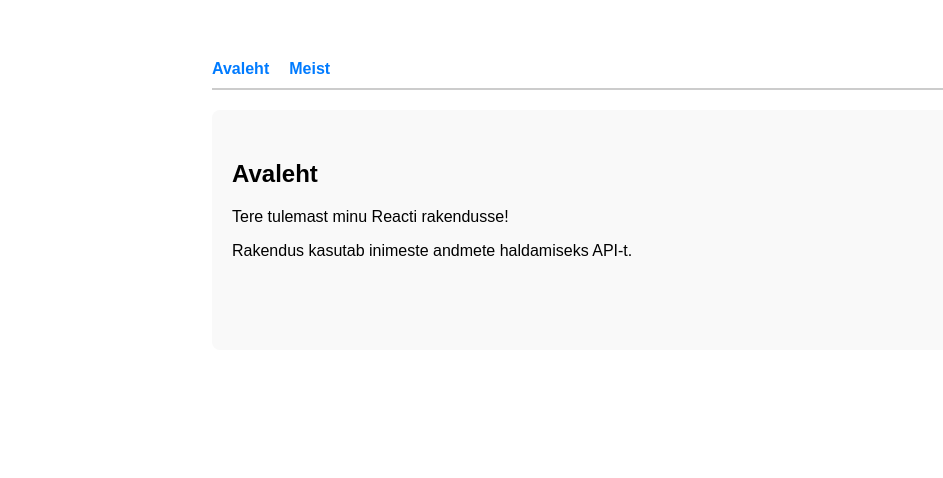
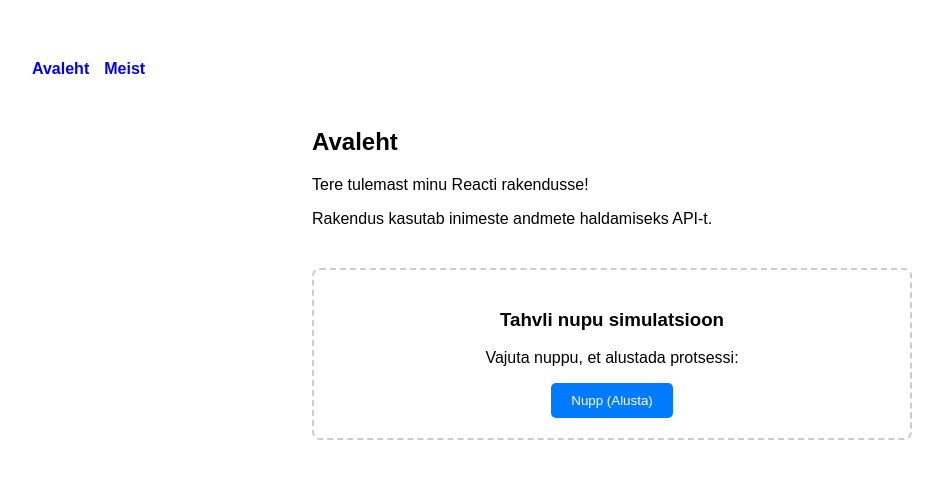
Before and after one commit to Maia-Marit/raamistik666, a React (Vite) app in the folder my-app/: page / in a window 1280 px wide. Shown: the top 478 px of the page, without its empty margins (28-971 px from the left). Built offline with nearby package versions, Linux system fonts and the light colour scheme.

Commit message:
tahvli nupu loogika lisamine

```diff
--- a/my-app/src/App.jsx
+++ b/my-app/src/App.jsx
@@ -5,17 +5,93 @@ import { BrowserRouter as Router, Routes, Route, Link } from "react-router-dom";
 const API_URL = "http://192.168.42.160:3003/people";
 
 // ------------------------------------
-// 1. AVALEHT
+// 1. AVALEHT (Kuhu on lisatud tahvli nupu loogika)
 // ------------------------------------
+function Home() {
+  // Nupu olekud: 'algus', 'laadimine', 'edu', 'viga'
+  const [olek, setOlek] = useState("algus");
 
-function Home() {
+  const käivitaProtsess = () => {
+    setOlek("laadimine");
+
+    // Simuleerime 2 sekundit laadimist
+    setTimeout(() => {
+      // 50% võimalus, et läheb õigesse kohta (edu) või viskab vea (error 200)
+      const onEdukas = Math.random() > 0.5;
+
+      if (onEdukas) {
+        setOlek("edu");
+      } else {
+        setOlek("viga");
+
+        // Joonisel viib viga tagasi algusesse.
+        // Suuname automaatselt 2.5 sekundi pärast algasendisse tagasi.
+        setTimeout(() => {
+          setOlek("algus");
+        }, 2500);
+      }
+    }, 2000);
+  };
+
   return (
     <div style={pageStyle}>
       <h2>Avaleht</h2>
+      <p>Tere tulemast minu Reacti rakendusse!</p>
+      <p>Rakendus kasutab inimeste andmete haldamiseks API-t.</p>
 
-      <p>Tere tulemast minu Reacti rakendusse!</p>
+      {/* ------------------------------------
+          TAHVLI NUPU INTERAKTIIVNE SKEEM
+      ------------------------------------ */}
+      <div
+        style={{
+          marginTop: "40px",
+          padding: "20px",
+          border: "2px dashed #ccc",
+          borderRadius: "8px",
+          textAlign: "center",
+        }}
+      >
+        <h3>Tahvli nupu simulatsioon</h3>
 
-      <p>Rakendus kasutab inimeste andmete haldamiseks API-t.</p>
+        {olek === "algus" && (
+          <div>
+            <p>Vajuta nuppu, et alustada protsessi:</p>
+            <button onClick={käivitaProtsess} style={buttonStyle}>
+              Nupp (Alusta)
+            </button>
+          </div>
+        )}
+
+        {olek === "laadimine" && (
+          <div>
+            <p
+              style={{ fontSize: "20px", fontWeight: "bold", color: "#ffa500" }}
+            >
+              🔄 Laadimine... palun oota...
+            </p>
+          </div>
+        )}
+
+        {olek === "edu" && (
+          <div style={{ color: "green" }}>
+            <p style={{ fontSize: "24px" }}>✓ Õige koht saavutatud!</p>
+            <p>Edukas ühendus.</p>
+            <button onClick={() => setOlek("algus")} style={smallButtonStyle}>
+              Alusta uuesti
+            </button>
+          </div>
+        )}
+
+        {olek === "viga" && (
+          <div style={{ color: "red" }}>
+            <p style={{ fontSize: "24px" }}>⚠️ Error 200 - Ei tööta!</p>
+            <p>Suunan automaatselt tagasi algusesse...</p>
+            <button onClick={() => setOlek("algus")} style={deleteButtonStyle}>
+              Mine kohe tagasi
+            </button>
+          </div>
+        )}
+      </div>
     </div>
   );
 }
@@ -23,47 +99,26 @@ function Home() {
 // ------------------------------------
 // 2. MEIE
 // ------------------------------------
-
 function About() {
-  // Inimeste nimekiri
   const [inimesed, setInimesed] = useState([]);
-
-  // Vorm
   const [naitaVormi, setNaitaVormi] = useState(false);
-
-  // Väljad
   const [nimi, setNimi] = useState("");
   const [vanus, setVanus] = useState("");
-
-  // Muutmise olek
   const [muudetavInimene, setMuudetavInimene] = useState(null);
-
-  // ------------------------------------
-  // GET
-  // Võtame inimesed API-st
-  // ------------------------------------
 
   async function laeInimesed() {
     try {
       const response = await fetch(API_URL);
-
       const andmed = await response.json();
-
       setInimesed(andmed);
     } catch (error) {
       console.error("Inimeste laadimine ebaõnnestus:", error);
     }
   }
 
-  // Laeme inimesed kohe, kui leht avaneb
   useEffect(() => {
     laeInimesed();
   }, []);
-
-  // ------------------------------------
-  // POST
-  // UUE INIMESE LISAMINE
-  // ------------------------------------
 
   async function lisaInimene() {
     if (nimi === "" || vanus === "") {
@@ -71,65 +126,35 @@ function About() {
       return;
     }
 
-    const uusInimene = {
-      nimi: nimi,
-      vanus: Number(vanus),
-    };
+    const uusInimene = { nimi: nimi, vanus: Number(vanus) };
 
     try {
       const response = await fetch(API_URL, {
         method: "POST",
-
-        headers: {
-          "Content-Type": "application/json",
-        },
-
+        headers: { "Content-Type": "application/json" },
         body: JSON.stringify(uusInimene),
       });
 
-      if (!response.ok) {
-        throw new Error("Inimese lisamine ebaõnnestus");
-      }
+      if (!response.ok) throw new Error("Inimese lisamine ebaõnnestus");
 
-      // Laeme API-st värsked andmed
       await laeInimesed();
-
-      // Tühjendame vormi
       setNimi("");
       setVanus("");
-
       setNaitaVormi(false);
     } catch (error) {
       console.error(error);
     }
   }
 
-  // ------------------------------------
-  // DELETE
-  // INIMESE KUSTUTAMINE
-  // ------------------------------------
-
   async function kustutaInimene(id) {
     try {
-      const response = await fetch(`${API_URL}/${id}`, {
-        method: "DELETE",
-      });
-
-      if (!response.ok) {
-        throw new Error("Kustutamine ebaõnnestus");
-      }
-
-      // Laeme uuesti inimesed
+      const response = await fetch(`${API_URL}/${id}`, { method: "DELETE" });
+      if (!response.ok) throw new Error("Kustutamine ebaõnnestus");
       await laeInimesed();
     } catch (error) {
       console.error(error);
     }
   }
-
-  // ------------------------------------
-  // PUT
-  // INIMESE TÄIELIK MUUTMINE
-  // ------------------------------------
 
   async function muudaPUT() {
     if (nimi === "" || vanus === "") {
@@ -137,28 +162,18 @@ function About() {
       return;
     }
 
-    const muudetudInimene = {
-      nimi: nimi,
-      vanus: Number(vanus),
-    };
+    const muudetudInimene = { nimi: nimi, vanus: Number(vanus) };
 
     try {
       const response = await fetch(`${API_URL}/${muudetavInimene.id}`, {
         method: "PUT",
-
-        headers: {
-          "Content-Type": "application/json",
-        },
-
+        headers: { "Content-Type": "application/json" },
         body: JSON.stringify(muudetudInimene),
       });
 
-      if (!response.ok) {
-        throw new Error("PUT muutmine ebaõnnestus");
-      }
+      if (!response.ok) throw new Error("PUT muutmine ebaõnnestus");
 
       await laeInimesed();
-
       setMuudetavInimene(null);
       setNimi("");
       setVanus("");
@@ -166,11 +181,6 @@ function About() {
       console.error(error);
     }
   }
-
-  // ------------------------------------
-  // PATCH
-  // MUUDAME AINULT NIME
-  // ------------------------------------
 
   async function muudaPATCH(id) {
     if (nimi === "") {
@@ -181,83 +191,54 @@ function About() {
     try {
       const response = await fetch(`${API_URL}/${id}`, {
         method: "PATCH",
-
-        headers: {
-          "Content-Type": "application/json",
-        },
-
-        body: JSON.stringify({
-          nimi: nimi,
-        }),
+        headers: { "Content-Type": "application/json" },
+        body: JSON.stringify({ nimi: nimi }),
       });
 
-      if (!response.ok) {
-        throw new Error("PATCH muutmine ebaõnnestus");
-      }
+      if (!response.ok) throw new Error("PATCH muutmine ebaõnnestus");
 
       await laeInimesed();
-
       setNimi("");
     } catch (error) {
       console.error(error);
     }
   }
 
-  // ------------------------------------
-  // MUUTMISE ALUSTAMINE
-  // ------------------------------------
-
   function alustaMuutmist(inimene) {
     setMuudetavInimene(inimene);
-
     setNimi(inimene.nimi);
     setVanus(inimene.vanus);
-
     setNaitaVormi(true);
   }
 
   return (
     <div style={pageStyle}>
       <h2>Meie</h2>
-
       <p>API kaudu saadud inimesed:</p>
-
-      {/* ------------------------------------
-          INIMESTE KUVA
-      ------------------------------------ */}
 
       <div style={namesContainerStyle}>
         {inimesed.map((inimene) => (
           <div key={inimene.id} style={personCardStyle}>
             <strong>{inimene.nimi}</strong>
-
             <span>{inimene.vanus} aastat</span>
-
             <div style={personButtonsStyle}>
-              {/* PUT */}
               <button
                 onClick={() => alustaMuutmist(inimene)}
                 style={smallButtonStyle}
               >
                 Muuda
               </button>
-
-              {/* DELETE */}
               <button
                 onClick={() => kustutaInimene(inimene.id)}
                 style={deleteButtonStyle}
               >
                 Kustuta
               </button>
-
-              {/* PATCH */}
               <button
                 onClick={() => {
                   const uusNimi = prompt("Sisesta uus nimi:", inimene.nimi);
-
                   if (uusNimi) {
                     setNimi(uusNimi);
-
                     setTimeout(() => {
                       muudaPATCH(inimene.id);
                     }, 0);
@@ -272,14 +253,9 @@ function About() {
         ))}
       </div>
 
-      {/* ------------------------------------
-          LISA / MUUDA NUPP
-      ------------------------------------ */}
-
       <button
         onClick={() => {
           setNaitaVormi(!naitaVormi);
-
           if (muudetavInimene) {
             setMuudetavInimene(null);
             setNimi("");
@@ -291,14 +267,9 @@ function About() {
         {naitaVormi ? "Sulge" : "Lisa inimene"}
       </button>
 
-      {/* ------------------------------------
-          VORM
-      ------------------------------------ */}
-
       {naitaVormi && (
         <div style={formStyle}>
           <h3>{muudetavInimene ? "Muuda inimest" : "Lisa uus inimene"}</h3>
-
           <input
             type="text"
             placeholder="Nimi"
@@ -306,7 +277,6 @@ function About() {
             onChange={(e) => setNimi(e.target.value)}
             style={inputStyle}
           />
-
           <input
             type="number"
             placeholder="Vanus"
@@ -314,7 +284,6 @@ function About() {
             onChange={(e) => setVanus(e.target.value)}
             style={inputStyle}
           />
-
           {muudetavInimene ? (
             <button onClick={muudaPUT} style={buttonStyle}>
               Salvesta PUT
@@ -331,9 +300,8 @@ function About() {
 }
 
 // ------------------------------------
-// 3. PEAMINE APP
+// 3. PEAMINE APP (Koodi lõpud ja sulgemised lisatud)
 // ------------------------------------
-
 export default function App() {
   return (
     <Router>
@@ -342,7 +310,6 @@ export default function App() {
           <Link to="/" style={linkStyle}>
             Avaleht
           </Link>
-
           <Link to="/meist" style={linkStyle}>
             Meist
           </Link>
@@ -351,7 +318,6 @@ export default function App() {
         <main style={contentStyle}>
           <Routes>
             <Route path="/" element={<Home />} />
-
             <Route path="/meist" element={<About />} />
           </Routes>
         </main>
@@ -360,138 +326,69 @@ export default function App() {
   );
 }
 
-// ------------------------------------
-// STIILID
-// ------------------------------------
-
-const appContainerStyle = {
-  fontFamily: "Arial, sans-serif",
-  maxWidth: "800px",
-  margin: "0 auto",
-  padding: "20px",
-};
-
-const navStyle = {
-  display: "flex",
-  gap: "20px",
-  borderBottom: "2px solid #ccc",
-  paddingBottom: "10px",
-  marginBottom: "20px",
-};
-
-const linkStyle = {
-  textDecoration: "none",
-  color: "#007bff",
-  fontWeight: "bold",
-};
-
-const pageStyle = {
-  padding: "10px 0",
-};
-
-const contentStyle = {
-  backgroundColor: "#f9f9f9",
-  padding: "20px",
-  borderRadius: "8px",
-  minHeight: "200px",
-};
-
+// STILISEERIMISE NÄIDISED (Et kood jookseks vigadeta kokku)
+const appContainerStyle = { fontFamily: "Arial, sans-serif", padding: "20px" };
+const navStyle = { display: "flex", gap: "15px", marginBottom: "20px" };
+const linkStyle = { textDecoration: "none", color: "blue", fontWeight: "bold" };
+const contentStyle = { padding: "10px" };
+const pageStyle = { maxWidth: "600px", margin: "0 auto" };
 const buttonStyle = {
-  backgroundColor: "#007bff",
+  padding: "10px 20px",
+  background: "#007bff",
   color: "white",
   border: "none",
-  padding: "10px 20px",
   borderRadius: "5px",
   cursor: "pointer",
-  fontSize: "16px",
-  marginTop: "10px",
 };
-
-const addButtonStyle = {
-  backgroundColor: "#28a745",
+const smallButtonStyle = {
+  padding: "5px 10px",
+  margin: "2px",
+  cursor: "pointer",
+};
+const deleteButtonStyle = {
+  padding: "5px 10px",
+  margin: "2px",
+  background: "red",
   color: "white",
   border: "none",
+  cursor: "pointer",
+};
+const patchButtonStyle = {
+  padding: "5px 10px",
+  margin: "2px",
+  background: "gray",
+  color: "white",
+  border: "none",
+  cursor: "pointer",
+};
+const addButtonStyle = {
   padding: "10px 20px",
-  borderRadius: "5px",
+  marginTop: "15px",
   cursor: "pointer",
-  fontSize: "16px",
-  marginTop: "20px",
 };
-
 const namesContainerStyle = {
   display: "flex",
   flexDirection: "column",
-  gap: "15px",
-  marginTop: "20px",
+  gap: "10px",
 };
-
 const personCardStyle = {
-  backgroundColor: "#e2e8f0",
-  padding: "15px",
-  borderRadius: "10px",
+  border: "1px solid #ddd",
+  padding: "10px",
+  borderRadius: "5px",
   display: "flex",
+  justifyContent: "space-between",
   alignItems: "center",
-  gap: "15px",
-  flexWrap: "wrap",
 };
-
-const personButtonsStyle = {
-  display: "flex",
-  gap: "8px",
-  marginLeft: "auto",
-  flexWrap: "wrap",
-};
-
-const nameItemStyle = {
-  backgroundColor: "#e2e8f0",
-  padding: "8px 15px",
-  borderRadius: "20px",
-  fontSize: "16px",
-  fontWeight: "500",
-  color: "#1a202c",
-};
-
-const smallButtonStyle = {
-  backgroundColor: "#007bff",
-  color: "white",
-  border: "none",
-  padding: "7px 12px",
-  borderRadius: "5px",
-  cursor: "pointer",
-};
-
-const deleteButtonStyle = {
-  backgroundColor: "#dc3545",
-  color: "white",
-  border: "none",
-  padding: "7px 12px",
-  borderRadius: "5px",
-  cursor: "pointer",
-};
-
-const patchButtonStyle = {
-  backgroundColor: "#6f42c1",
-  color: "white",
-  border: "none",
-  padding: "7px 12px",
-  borderRadius: "5px",
-  cursor: "pointer",
-};
-
+const personButtonsStyle = { display: "flex", gap: "5px" };
 const formStyle = {
   marginTop: "20px",
-  padding: "20px",
+  display: "flex",
+  flexDirection: "column",
+  gap: "10px",
+  maxWidth: "300px",
+};
+const inputStyle = {
+  padding: "8px",
+  borderRadius: "4px",
   border: "1px solid #ccc",
-  borderRadius: "8px",
-  backgroundColor: "white",
 };
-
-const inputStyle = {
-  display: "block",
-  width: "250px",
-  padding: "10px",
-  marginBottom: "10px",
-  border: "1px solid #ccc",
-  borderRadius: "5px",
-  fontSize: "16px",
-};
```
